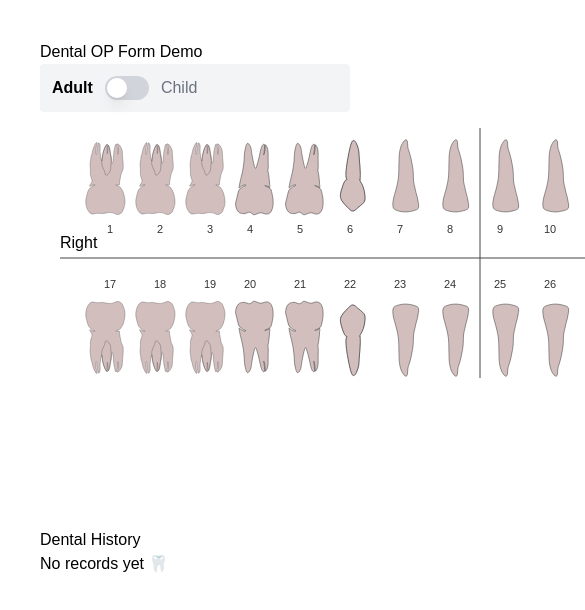
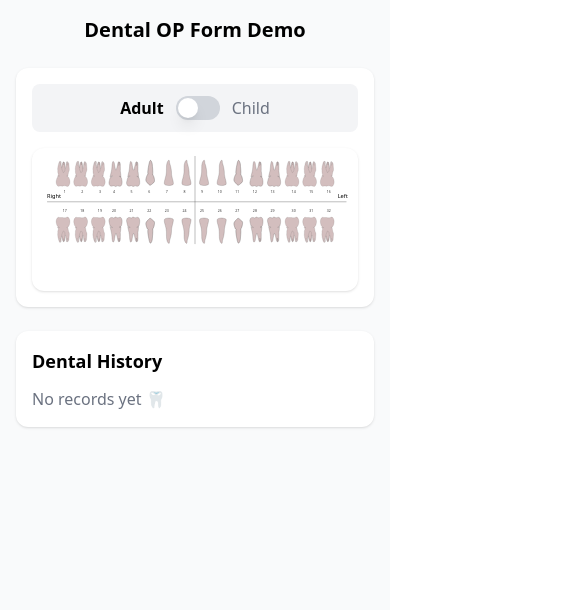
Before and after one commit to santhu1289/fhir-dental-demo-front-end, a React (Create React App) app: page / in a window 390 px wide. Shown: the top 610 px of the page, 585 px wide, since content can reach past the window. Built offline with nearby package versions, Linux system fonts and the light colour scheme.

Commit message:
Mobile responsiveness added

```diff
--- a/src/App.js
+++ b/src/App.js
@@ -2,7 +2,7 @@ import React, { useState } from "react";
 import DentalChart from "./DentalChart";
 import { CONDITION_CODES } from "./fhirCodes";
 import { Button } from "./components/ui/button";
-import { saveCondition as saveConditionAPI } from "./api"; // ✅ using api.js
+import { saveCondition as saveConditionAPI } from "./api";
 
 function App() {
   const [selectedTooth, setSelectedTooth] = useState(null);
@@ -10,15 +10,13 @@ function App() {
   const [condition, setCondition] = useState("");
   const [fhirResponse, setFhirResponse] = useState(null);
   const [hoveredTooth, setHoveredTooth] = useState(null);
-  const [loading, setLoading] = useState(false); // 🔥 better UX
+  const [loading, setLoading] = useState(false);
 
-  // ✅ Tooth select handler
   const handleToothSelect = (tooth, condition) => {
     setSelectedTooth(tooth);
     setCondition(condition);
   };
 
-  // ✅ Reset everything
   const resetAllData = () => {
     setSelectedTooth(null);
     setCondition("");
@@ -27,7 +25,6 @@ function App() {
     setFhirResponse(null);
   };
 
-  // ✅ Save condition (API integrated properly)
   const saveCondition = async () => {
     if (!selectedTooth || !condition) {
       alert("Select tooth and condition");
@@ -36,7 +33,6 @@ function App() {
 
     setLoading(true);
 
-    // update UI immediately
     setToothStatus((prev) => ({
       ...prev,
       [selectedTooth]: condition
@@ -52,11 +48,9 @@ function App() {
     };
 
     try {
-      const result = await saveConditionAPI(payload); // ✅ backend call
-
+      const result = await saveConditionAPI(payload);
       setFhirResponse(result);
       alert("FHIR Condition Resource Created ✅");
-
     } catch (error) {
       console.error("FHIR Error:", error);
       alert("Something went wrong ❌");
@@ -76,10 +70,16 @@ function App() {
   };
 
   return (
-    <div style={{ padding: "40px", fontFamily: "Arial" }}>
+    <div className="min-h-screen bg-gray-50 p-4 md:p-8">
+      <div className="max-w-5xl mx-auto">
 
-      <h2>Dental OP Form Demo</h2>
+        {/* Title */}
+        <h2 className="text-xl md:text-3xl font-bold mb-6 text-center">
+          Dental OP Form Demo
+        </h2>
 
+        {/* Dental Chart (scrollable on mobile) */}
+        <div className="overflow-x-auto bg-white p-4 rounded-xl shadow">
           <DentalChart
             onSelectTooth={handleToothSelect}
             status={toothStatus}
@@ -88,67 +88,65 @@ function App() {
             setCondition={setCondition}
             resetAllData={resetAllData}
           />
+        </div>
 
+        {/* Selected Tooth Section */}
         {selectedTooth && (
-        <div style={{ marginTop: "30px" }}>
-
-          <h3>Selected Tooth: {selectedTooth}</h3>
+          <div className="mt-6 bg-white p-4 rounded-xl shadow">
+            <h3 className="text-lg font-semibold mb-2">
+              Selected Tooth: {selectedTooth}
+            </h3>
 
             {condition && (
-            <div
-              style={{
-                background: "#eef6ff",
-                padding: "10px",
-                borderRadius: "6px",
-                marginBottom: "10px"
-              }}
-            >
+              <div className="bg-blue-50 text-blue-700 p-3 rounded mb-3">
                 👉 Tooth {selectedTooth} → {CONDITION_LABELS[condition]}
               </div>
             )}
 
             <Button
-            className="px-4 py-2 bg-blue-600 hover:bg-blue-700"
+              className="w-full md:w-auto px-4 py-2 bg-blue-600 hover:bg-blue-700"
               onClick={saveCondition}
               disabled={loading}
             >
               {loading ? "Saving..." : "Save"}
             </Button>
-
           </div>
         )}
 
-      <div style={{ marginTop: "40px" }}>
-        <h3>Dental History</h3>
+        {/* Dental History */}
+        <div className="mt-6 bg-white p-4 rounded-xl shadow">
+          <h3 className="text-lg font-semibold mb-3">
+            Dental History
+          </h3>
 
-        {Object.keys(toothStatus).length === 0 && (
-          <p>No records yet 🦷</p>
-        )}
-
+          {Object.keys(toothStatus).length === 0 ? (
+            <p className="text-gray-500">No records yet 🦷</p>
+          ) : (
+            <div className="space-y-1">
               {Object.keys(toothStatus).map((tooth) => (
-          <div key={tooth}>
+                <div key={tooth} className="text-sm">
                   Tooth {tooth} → {CONDITION_LABELS[toothStatus[tooth]]}
                 </div>
               ))}
             </div>
+          )}
+        </div>
 
+        {/* FHIR Response */}
         {fhirResponse && (
-        <div style={{ marginTop: "40px" }}>
-          <h3>FHIR Server Response</h3>
-          <pre
-            style={{
-              background: "#f4f4f4",
-              padding: "15px",
-              borderRadius: "6px",
-              overflowX: "auto"
-            }}
-          >
+          <div className="mt-6 bg-white p-4 rounded-xl shadow">
+            <h3 className="text-lg font-semibold mb-3">
+              FHIR Server Response
+            </h3>
+
+            <pre className="bg-gray-100 p-3 rounded text-xs overflow-x-auto">
               {JSON.stringify(fhirResponse, null, 2)}
             </pre>
           </div>
         )}
 
       </div>
+    </div>
   );
 }
 
--- a/src/DentalChart.js
+++ b/src/DentalChart.js
@@ -39,10 +39,10 @@ function DentalChart({
   const upperChildTeeth = "ABCDEFGHIJ".split("");
 
   return (
-    <div>
+    <div className="space-y-4">
 
       {/* SWITCH */}
-      <div className="mb-4 flex items-center gap-3 bg-gray-100 p-3 rounded">
+      <div className="flex items-center justify-center gap-3 bg-gray-100 p-3 rounded-lg">
         <span className={mode === "adult" ? "font-semibold" : "text-gray-500"}>
           Adult
         </span>
@@ -66,7 +66,16 @@ function DentalChart({
         </span>
       </div>
 
-      <svg width="880" height="360">
+      {/* RESPONSIVE SVG WRAPPER */}
+      <div className="w-full bg-white p-2 md:p-4 rounded-xl shadow">
+
+        <div>
+
+          <svg
+    viewBox="0 0 880 360"
+    className="w-full h-auto"
+    preserveAspectRatio="xMidYMid meet"
+  >
 
             {/* GUIDELINES */}
             {mode === "adult" && (
@@ -78,7 +87,6 @@ function DentalChart({
               </>
             )}
 
-          {/* CHILD */}
             {mode === "child" && (
               <>
                 <line x1="370" y1="0" x2="370" y2="260" stroke="#444" />
@@ -86,7 +94,9 @@ function DentalChart({
                 <text x="120" y="120">Right</text>
                 <text x="610" y="120">Left</text>
               </>
-        )} {/* TEETH */}
+            )}
+
+            {/* TEETH */}
             {teeth.map((tooth) => {
               const isHovered = hoveredTooth === tooth.id;
 
@@ -126,7 +136,7 @@ function DentalChart({
               );
             })}
 
-        {/* LABELS (FIXED & PERFECTLY ALIGNED) */}
+            {/* LABELS */}
             {teeth.map((tooth) => {
               const isUpper =
                 (mode === "adult" && tooth.id >= 1 && tooth.id <= 16) ||
@@ -136,9 +146,9 @@ function DentalChart({
                 <text
                   key={`label-${tooth.id}`}
                   x={tooth.x + 20}
-              y={isUpper ? 105 : 160}   // 🔥 tweak here if needed
+                  y={isUpper ? 105 : 160}
                   textAnchor="middle"
-              fontSize="11"
+                  fontSize="10"
                   fill="#333"
                 >
                   {tooth.id}
@@ -148,17 +158,21 @@ function DentalChart({
 
           </svg>
 
+        </div>
+      </div>
+
       {/* DIALOG */}
       <Dialog open={openDialog} onOpenChange={setOpenDialog}>
         <DialogContent>
-          <h2 className="mb-4 font-semibold">
+
+          <h2 className="mb-4 font-semibold text-lg">
             Tooth {activeTooth}
           </h2>
 
           <select
             value={selectedCondition}
             onChange={(e) => setSelectedCondition(e.target.value)}
-            className="border p-2 w-full mb-4"
+            className="border p-2 w-full mb-4 rounded"
           >
             <option value="">Select Condition</option>
             <option value="caries">Caries</option>
@@ -173,10 +187,11 @@ function DentalChart({
               setCondition(selectedCondition);
               setOpenDialog(false);
             }}
-            className="bg-blue-600 text-white px-4 py-2 rounded"
+            className="w-full bg-blue-600 hover:bg-blue-700 text-white px-4 py-2 rounded"
           >
             Continue
           </button>
+
         </DialogContent>
       </Dialog>
 
```
Lines whose indentation alone changed are shown as unchanged.
